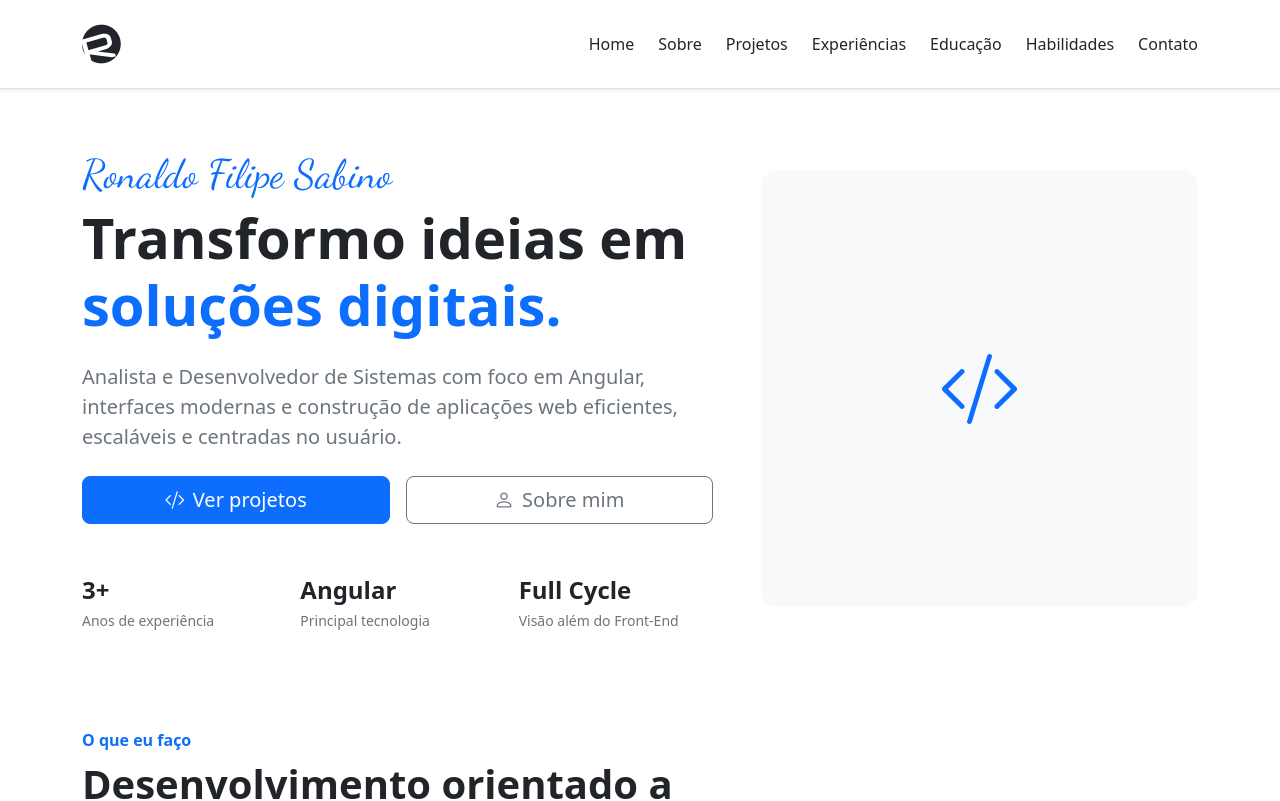
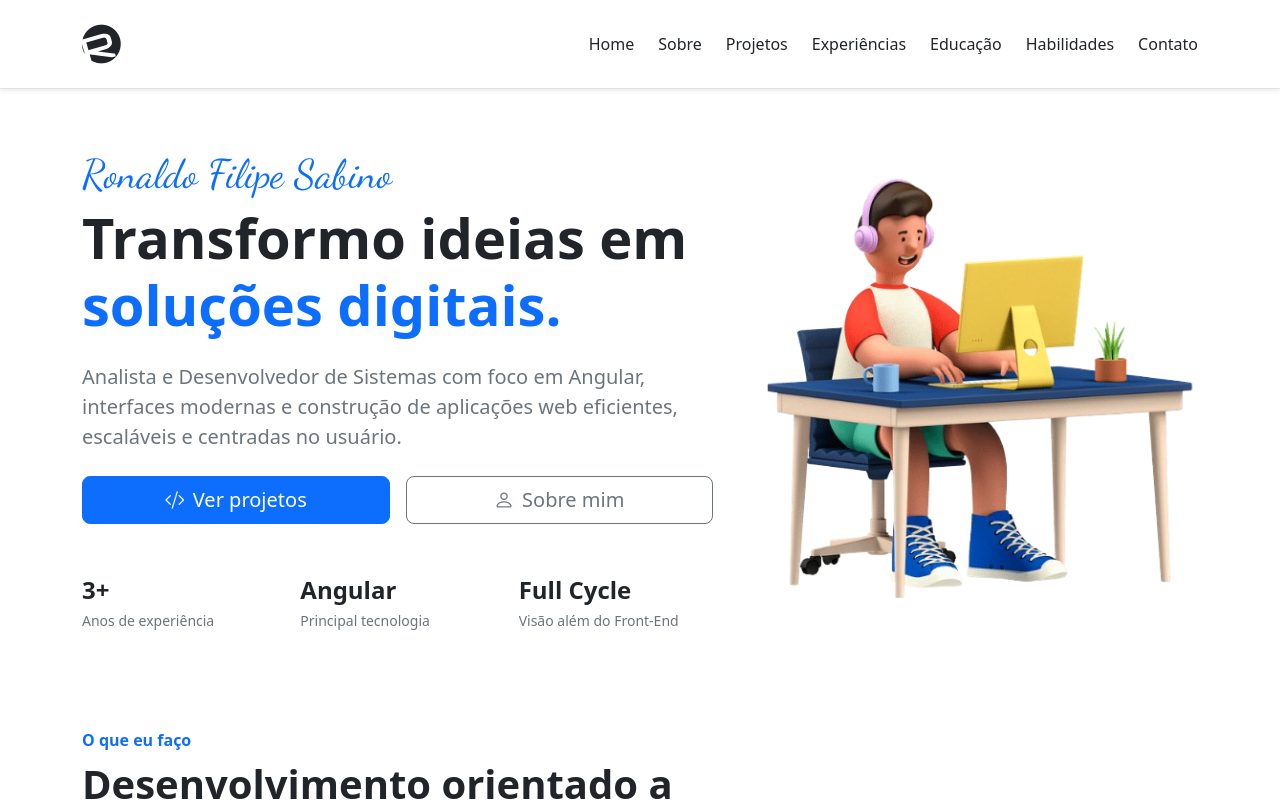
Before and after one commit to ronaldosabino/professional-portfolio, an Angular app: page / in a window 1280 px wide. Shown: the top 801 px of the page. Built offline with nearby package versions, Linux system fonts and the light colour scheme.

Commit message:
feat: add avatar image to home section

```diff
--- a/src/app/features/home/home.html
+++ b/src/app/features/home/home.html
@@ -65,9 +65,8 @@
 
             <div class="position-relative">
 
-                <!-- Substitua pela sua foto ou elemento visual -->
-                <div class="rounded-4 bg-body-tertiary d-flex align-items-center justify-content-center mx-auto" style="width: min(100%); aspect-ratio: 1;">
-                    <i class="bi bi-code-slash display-1 text-primary"></i>
+                <div class="rounded-4 d-flex align-items-center justify-content-center mx-auto" style="width: min(100%); aspect-ratio: 1;">
+                    <img src="assets/avatar.png" alt="Imagem ilustrativa de um desenvolvedor" class="img-fluid">
                 </div>
 
             </div>
```
Also changed, not shown: public/assets/avatar.png (added).
